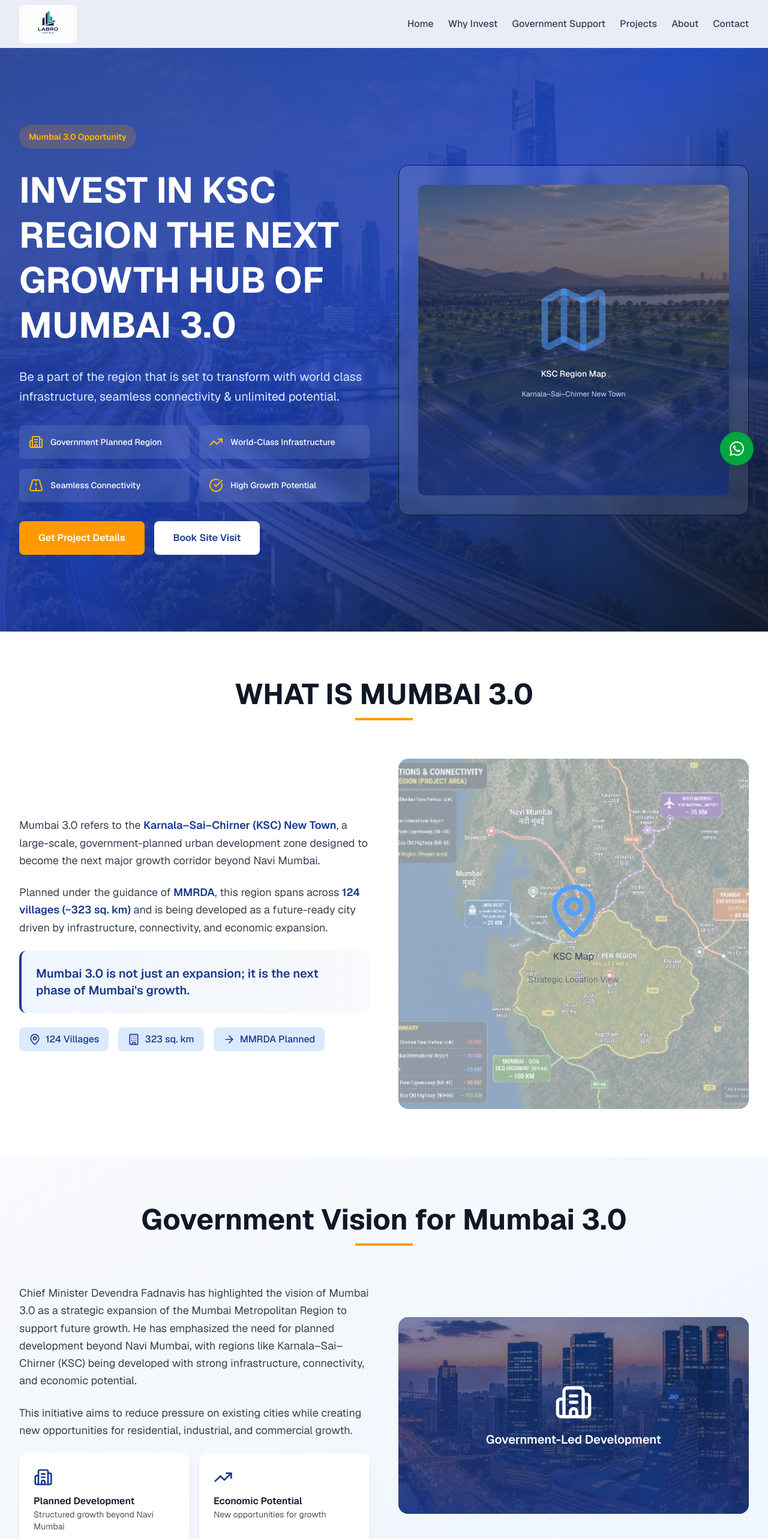
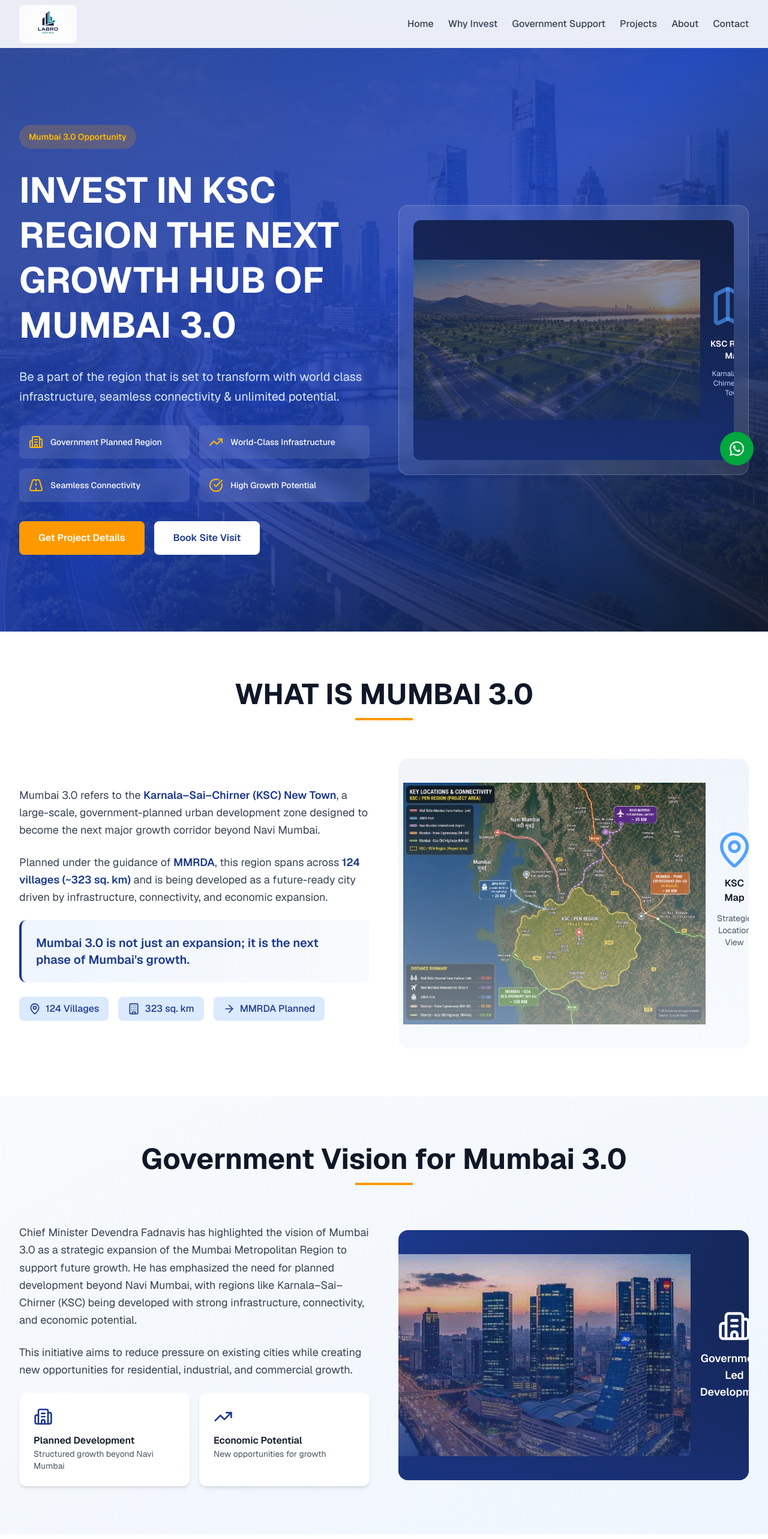
Before and after one commit to thegujaratidessigner/labro-infra-website, a Next.js app: page / in a window 1280 px wide. Shown: the top 2566 px of the page at 60% size. Built offline with nearby package versions, Linux system fonts and the light colour scheme.

Commit message:
Fix image placements across all components and pages - Use object-contain for maps/infographics, improve aspect ratio preservation, add proper padding

```diff
--- a/src/app/contact/page.tsx
+++ b/src/app/contact/page.tsx
@@ -171,16 +171,17 @@
                 {/* Map Placeholder */}
                 <div className="bg-white rounded-2xl p-8 shadow-xl">
                   <h2 className="text-2xl font-bold text-gray-900 mb-6">Our Location</h2>
-                  <div className="aspect-video bg-gradient-to-br from-slate-100 to-blue-50 rounded-xl flex items-center justify-center relative overflow-hidden">
+                  <div className="bg-gradient-to-br from-slate-100 to-blue-50 rounded-xl flex items-center justify-center relative overflow-hidden" style={{ minHeight: '300px' }}>
                     <img
                       src="/images/ksc/image_21.jpeg"
                       alt="Office Location"
-                      className="absolute inset-0 w-full h-full object-cover opacity-50"
+                      className="w-full h-full object-contain p-4"
                     />
-                    <div className="relative z-10 text-center">
-                      <MapPin className="w-16 h-16 text-blue-400 mx-auto mb-4" />
-                      <p className="text-gray-600 font-medium">Google Map</p>
-                      <p className="text-sm text-gray-500">CBD Belapur, Navi Mumbai</p>
+                    <div className="absolute inset-0 bg-gradient-to-t from-white/50 to-transparent pointer-events-none" />
+                    <div className="relative z-10 text-center pointer-events-none">
+                      <MapPin className="w-14 h-14 text-blue-400 mx-auto mb-3" />
+                      <p className="text-gray-900 font-semibold">Google Map</p>
+                      <p className="text-sm text-gray-600">CBD Belapur, Navi Mumbai</p>
                     </div>
                   </div>
                 </div>
--- a/src/app/projects/page.tsx
+++ b/src/app/projects/page.tsx
@@ -83,7 +83,7 @@
                 <img
                   src="/images/ksc/image_20.jpeg"
                   alt="Location Advantage"
-                  className="w-full h-80 object-cover rounded-2xl shadow-lg"
+                  className="w-full h-auto object-contain rounded-2xl shadow-lg max-h-96"
                 />
               </div>
               <div className="grid sm:grid-cols-2 lg:grid-cols-4 gap-6">
--- a/src/components/GlobalInvestors.tsx
+++ b/src/components/GlobalInvestors.tsx
@@ -29,16 +29,16 @@
           </div>
 
           <div className="relative">
-            <div className="bg-white/10 backdrop-blur-sm rounded-2xl p-8 aspect-video flex items-center justify-center relative overflow-hidden">
+            <div className="bg-white/10 backdrop-blur-sm rounded-2xl p-6 flex items-center justify-center relative overflow-hidden" style={{ minHeight: '350px' }}>
               <img
                 src="/images/ksc/image_6.jpeg"
                 alt="Global Investors"
-                className="absolute inset-0 w-full h-full object-cover opacity-50"
+                className="w-full h-full object-contain p-4"
               />
-              <div className="absolute inset-0 bg-gradient-to-t from-blue-900/80 to-transparent" />
-              <div className="relative z-10 text-center">
-                <Globe className="w-16 h-16 mx-auto mb-4 text-amber-400" />
-                <p className="text-xl font-semibold">Global Investment Hub</p>
+              <div className="absolute inset-0 bg-gradient-to-t from-blue-900/70 to-transparent pointer-events-none" />
+              <div className="relative z-10 text-center pointer-events-none">
+                <Globe className="w-14 h-14 mx-auto mb-3 text-amber-400" />
+                <p className="text-lg font-semibold">Global Investment Hub</p>
               </div>
             </div>
           </div>
--- a/src/components/GovernmentVision.tsx
+++ b/src/components/GovernmentVision.tsx
@@ -36,16 +36,16 @@
           </div>
 
           <div className="relative">
-            <div className="bg-gradient-to-br from-blue-900 to-slate-900 rounded-2xl p-8 aspect-video flex items-center justify-center relative overflow-hidden">
+            <div className="bg-gradient-to-br from-blue-900 to-slate-900 rounded-2xl p-6 flex items-center justify-center relative overflow-hidden" style={{ minHeight: '350px' }}>
               <img
                 src="/images/ksc/image_4.jpeg"
                 alt="Government Vision"
-                className="absolute inset-0 w-full h-full object-cover opacity-50"
+                className="w-full h-full object-contain p-4"
               />
-              <div className="absolute inset-0 bg-gradient-to-t from-blue-900/80 to-transparent" />
-              <div className="relative z-10 text-center text-white">
-                <Building2 className="w-16 h-16 mx-auto mb-4" />
-                <p className="text-xl font-semibold">Government-Led Development</p>
+              <div className="absolute inset-0 bg-gradient-to-t from-blue-900/70 to-transparent pointer-events-none" />
+              <div className="relative z-10 text-center text-white pointer-events-none">
+                <Building2 className="w-14 h-14 mx-auto mb-3" />
+                <p className="text-lg font-semibold">Government-Led Development</p>
               </div>
             </div>
           </div>
--- a/src/components/Hero.tsx
+++ b/src/components/Hero.tsx
@@ -81,17 +81,17 @@
 
             {/* Right Content - Map Placeholder */}
             <div className="relative hidden lg:block">
-              <div className="bg-white/10 backdrop-blur-sm rounded-2xl p-8 border border-white-20">
-                <div className="aspect-square bg-gradient-to-br from-blue-950 to-slate-900 rounded-xl flex items-center justify-center relative overflow-hidden">
+              <div className="bg-white/10 backdrop-blur-sm rounded-2xl p-6 border border-white/20">
+                <div className="bg-gradient-to-br from-blue-950 to-slate-900 rounded-xl flex items-center justify-center relative overflow-hidden" style={{ minHeight: '400px' }}>
                   <img
                     src="/images/ksc/image_2.jpeg"
                     alt="KSC Map"
-                    className="absolute inset-0 w-full h-full object-cover opacity-50"
+                    className="w-full h-full object-contain p-4 opacity-60"
                   />
-                  <div className="absolute inset-0 bg-gradient-to-t from-blue-900/80 to-transparent" />
-                  <div className="relative z-10 text-center space-y-4">
-                    <Map className="w-32 h-32 text-blue-400/50 mx-auto" />
-                    <p className="text-white text-sm font-medium">KSC Region Map</p>
+                  <div className="absolute inset-0 bg-gradient-to-t from-blue-900/70 to-transparent pointer-events-none" />
+                  <div className="relative z-10 text-center space-y-3 pointer-events-none">
+                    <Map className="w-20 h-20 text-blue-400/60 mx-auto" />
+                    <p className="text-white text-sm font-semibold">KSC Region Map</p>
                     <p className="text-blue-200 text-xs">Karnala–Sai–Chirner New Town</p>
                   </div>
                 </div>
--- a/src/components/MMRDA.tsx
+++ b/src/components/MMRDA.tsx
@@ -13,16 +13,16 @@
 
         <div className="grid lg:grid-cols-2 gap-12 items-center">
           <div className="relative order-2 lg:order-1">
-            <div className="bg-gradient-to-br from-blue-900 to-slate-900 rounded-2xl p-8 aspect-video flex items-center justify-center relative overflow-hidden">
+            <div className="bg-gradient-to-br from-blue-900 to-slate-900 rounded-2xl p-6 flex items-center justify-center relative overflow-hidden" style={{ minHeight: '350px' }}>
               <img
                 src="/images/ksc/image_5.jpeg"
                 alt="MMRDA Infrastructure"
-                className="absolute inset-0 w-full h-full object-cover opacity-50"
+                className="w-full h-full object-contain p-4"
               />
-              <div className="absolute inset-0 bg-gradient-to-t from-blue-900/80 to-transparent" />
-              <div className="relative z-10 text-center text-white">
-                <Building2 className="w-16 h-16 mx-auto mb-4" />
-                <p className="text-xl font-semibold">MMRDA</p>
+              <div className="absolute inset-0 bg-gradient-to-t from-blue-900/70 to-transparent pointer-events-none" />
+              <div className="relative z-10 text-center text-white pointer-events-none">
+                <Building2 className="w-14 h-14 mx-auto mb-3" />
+                <p className="text-lg font-semibold">MMRDA</p>
                 <p className="text-sm text-blue-200">Mumbai Metropolitan Region Development Authority</p>
               </div>
             </div>
--- a/src/components/WhatIsMumbai30.tsx
+++ b/src/components/WhatIsMumbai30.tsx
@@ -44,16 +44,17 @@
           </div>
 
           <div className="relative hidden lg:block">
-            <div className="bg-gradient-to-br from-slate-100 to-blue-50 rounded-2xl p-8 aspect-square flex items-center justify-center relative overflow-hidden">
+            <div className="bg-gradient-to-br from-slate-100 to-blue-50 rounded-2xl p-6 flex items-center justify-center relative overflow-hidden" style={{ minHeight: '450px' }}>
               <img
                 src="/images/ksc/image_3.jpeg"
                 alt="KSC Map"
-                className="absolute inset-0 w-full h-full object-cover opacity-40"
+                className="w-full h-full object-contain p-4"
               />
-              <div className="relative z-10 text-center space-y-4">
-                <MapPin className="w-24 h-24 text-blue-400 mx-auto" />
-                <p className="text-gray-600 font-medium">KSC Map</p>
-                <p className="text-sm text-gray-500">Strategic Location View</p>
+              <div className="absolute inset-0 bg-gradient-to-t from-white/50 to-transparent pointer-events-none" />
+              <div className="relative z-10 text-center space-y-3 pointer-events-none absolute bottom-6 left-0 right-0">
+                <MapPin className="w-16 h-16 text-blue-400 mx-auto" />
+                <p className="text-gray-900 font-semibold">KSC Map</p>
+                <p className="text-sm text-gray-600">Strategic Location View</p>
               </div>
             </div>
           </div>
```
Also changed, not shown: src/app/why-invest/page.tsx (+5 -5 lines).
